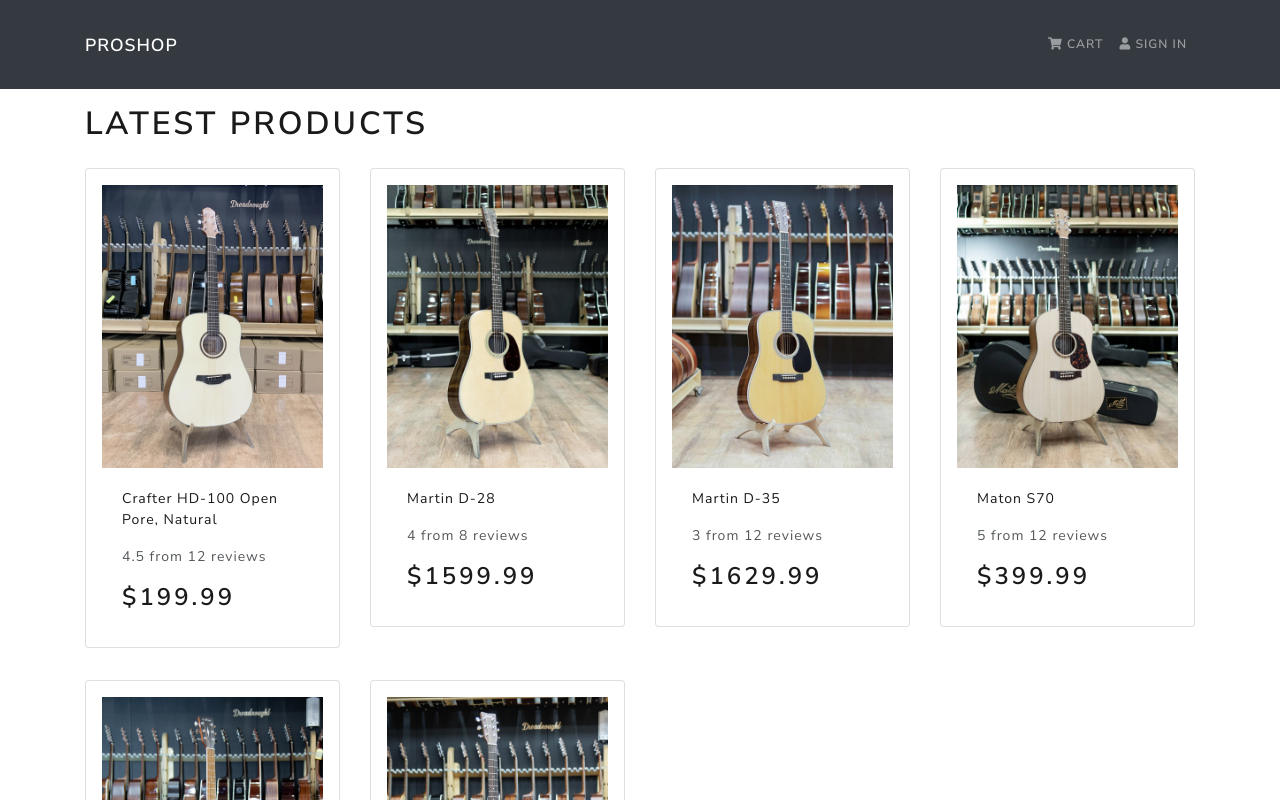
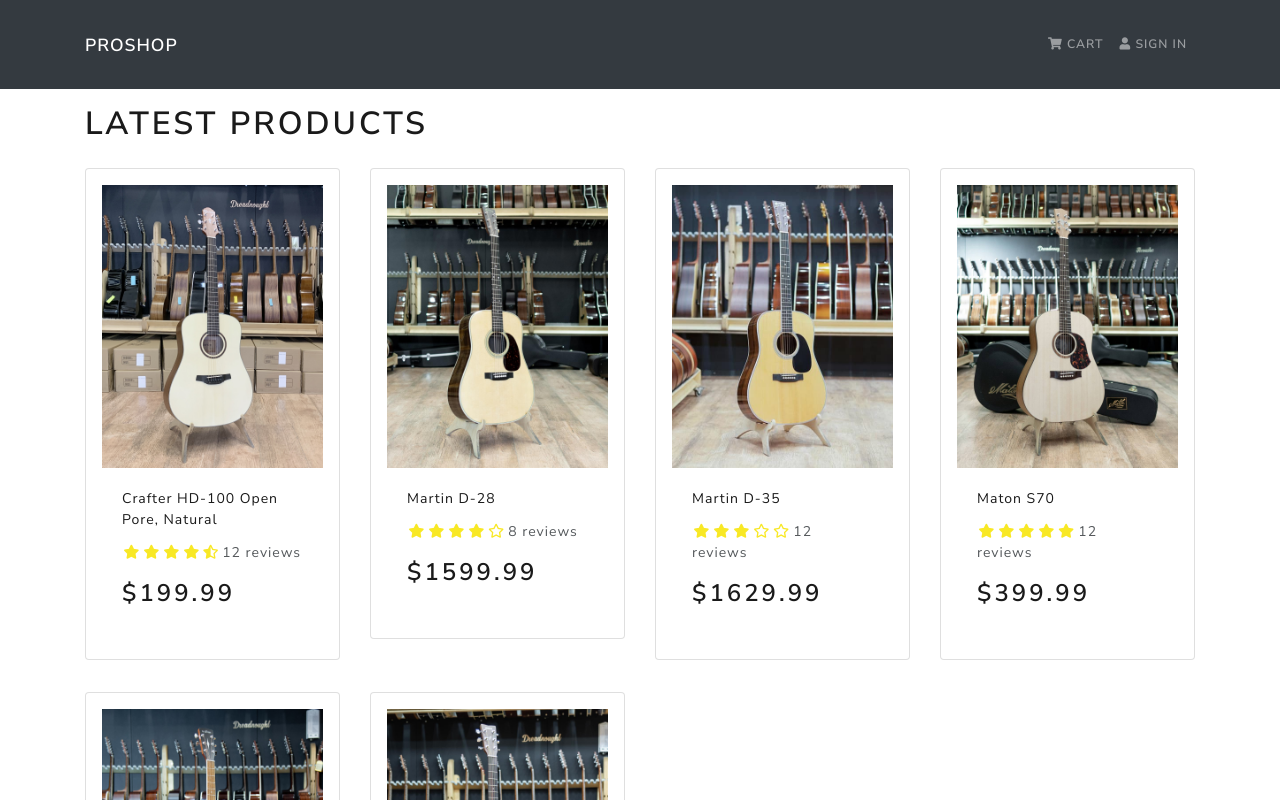
Before and after one commit to unrealstuffs/Ecommerce_Shop, a React (Create React App) app in the folder frontend/: page / in a window 1280 px wide. Shown: the top 800 px of the page. Built offline with nearby package versions, Linux system fonts and the light colour scheme.

Commit message:
Rating Component

```diff
--- a/frontend/src/components/Product.js
+++ b/frontend/src/components/Product.js
@@ -1,5 +1,6 @@
 import React from "react";
 import { Card } from "react-bootstrap";
+import Rating from "./Rating";
 
 const Product = ({ product }) => {
     return (
@@ -17,9 +18,10 @@
                     </a>
 
                     <Card.Text as="div">
-                        <div className="my-3">
-                            {product.rating} from {product.numReviews} reviews
-                        </div>
+                        <Rating
+                            value={product.rating}
+                            text={`${product.numReviews} reviews`}
+                        />
                     </Card.Text>
 
                     <Card.Text as="h3">${product.price}</Card.Text>
--- /dev/null
+++ b/frontend/src/components/Rating.js
@@ -0,0 +1,86 @@
+import React from "react";
+import PropTypes from "prop-types";
+
+const Rating = ({ value, text, color }) => {
+    return (
+        <div className="rating">
+            <span>
+                <i
+                    style={{ color }}
+                    className={
+                        value >= 1
+                            ? "fas fa-star"
+                            : value >= 0.5
+                            ? "fas fa-star-half-alt"
+                            : "far fa-star"
+                    }
+                ></i>
+            </span>
+            <span>
+                <i
+                    style={{ color }}
+                    className={
+                        value >= 2
+                            ? "fas fa-star"
+                            : value >= 1.5
+                            ? "fas fa-star-half-alt"
+                            : "far fa-star"
+                    }
+                ></i>
+            </span>
+
+            <span>
+                <i
+                    style={{ color }}
+                    className={
+                        value >= 3
+                            ? "fas fa-star"
+                            : value >= 2.5
+                            ? "fas fa-star-half-alt"
+                            : "far fa-star"
+                    }
+                ></i>
+            </span>
+
+            <span>
+                <i
+                    style={{ color }}
+                    className={
+                        value >= 4
+                            ? "fas fa-star"
+                            : value >= 3.5
+                            ? "fas fa-star-half-alt"
+                            : "far fa-star"
+                    }
+                ></i>
+            </span>
+
+            <span>
+                <i
+                    style={{ color }}
+                    className={
+                        value >= 5
+                            ? "fas fa-star"
+                            : value >= 4.5
+                            ? "fas fa-star-half-alt"
+                            : "far fa-star"
+                    }
+                ></i>
+            </span>
+
+            <span>{text && text}</span>
+        </div>
+    );
+};
+
+Rating.defaultProps = {
+    color: "#f8e825",
+};
+
+Rating.propTypes = {
+    value: PropTypes.number.isRequired,
+    text: PropTypes.string.isRequired,
+    color: PropTypes.string,
+};
+
+export default Rating;
--- a/frontend/src/index.css
+++ b/frontend/src/index.css
@@ -1,3 +1,11 @@
 main {
     min-height: 80vh;
 }
+
+h3 {
+    padding: 1rem 0;
+}
+
+.rating span {
+    margin: 0.1rem;
+}
--- a/frontend/src/screens/HomeScreen.js
+++ b/frontend/src/screens/HomeScreen.js
@@ -9,7 +9,7 @@
             <h1>Latest Products</h1>
             <Row>
                 {products.map((product) => (
-                    <Col sm={12} md={6} lg={4} xl={3}>
+                    <Col key={product.id} sm={12} md={6} lg={4} xl={3}>
                         <Product product={product} />
                     </Col>
                 ))}
```
